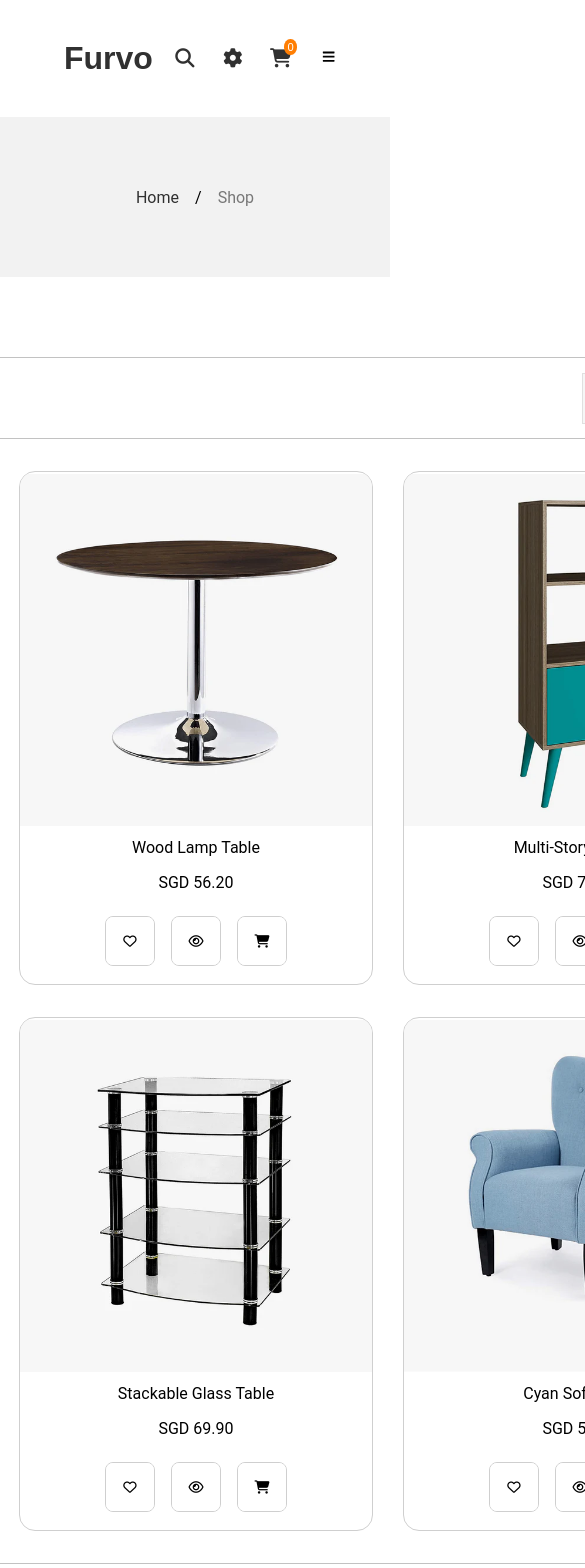
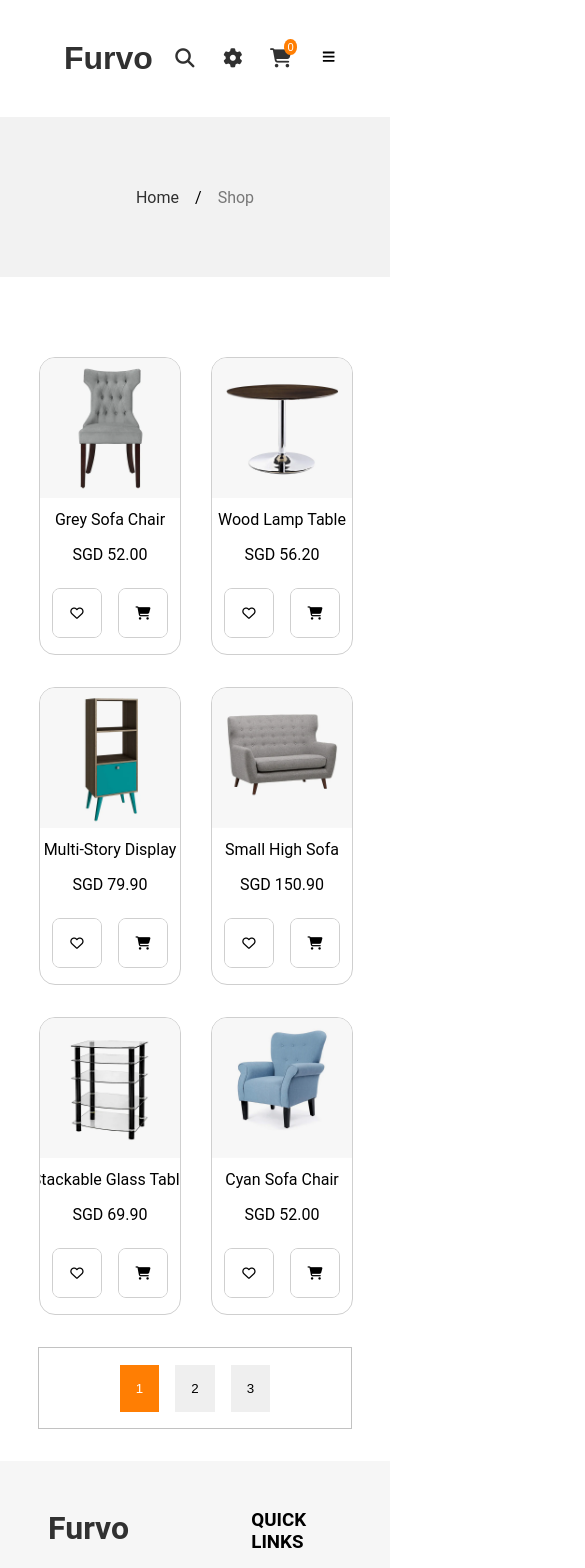
Before and after one commit to kab0o0m/Furniture-Ecommerce, a React (Create React App) app: page /Furniture-Ecommerce-Website/shop in a window 390 px wide. Shown: the top 1568 px of the page, 585 px wide, since content can reach past the window. Built offline with nearby package versions, Linux system fonts and the light colour scheme.

Commit message:
shop.js responsive

```diff
--- a/src/components/Navigation/Nav.css
+++ b/src/components/Navigation/Nav.css
@@ -164,12 +164,6 @@ nav div button i {
   align-items: center;
 }
 
-.nav-cart-display-title {
-  display: flex;
-  justify-content: center;
-  align-items: center;
-}
-
 .nav-cart-display-quantity {
   display: flex;
   align-items: center;
--- a/src/components/Shop/Shop.css
+++ b/src/components/Shop/Shop.css
@@ -29,7 +29,7 @@
 .shop-sort {
   display: flex;
   justify-content: space-between;
-  width: 70rem;
+  width: 80%;
   height: 5rem;
   align-items: center;
   border: 1px solid #c2c2c2;
@@ -57,6 +57,7 @@
   background-color: #FFFFFF;
   cursor: pointer;
 }
+
 .shop-sort i {
   background-color: #FFFFFF;
   padding: auto;
@@ -76,7 +77,7 @@
   grid-template-columns: repeat(3, 1fr);
   gap: 2rem;
   margin: 0 5rem 2rem 5rem;
-  width: 70rem;
+  width: 80%;
 }
 
 .shop-display-flex {
@@ -90,7 +91,6 @@
   align-items: center;
   justify-content: center;
   width: 100%;
-  height: 32rem;
   border: 1px solid #cfcfcf;
   border-radius: 1rem;
   overflow: hidden;
@@ -102,7 +102,7 @@
   align-items: center;
   margin: 0 0 2rem 0;
   padding: 0 1rem 0 0;
-  width: 70rem;
+  width: 80%;
   overflow: hidden;
 }
 
@@ -166,7 +166,7 @@
 .pages {
   display: flex;
   justify-content: center;
-  width: 70rem;
+  width: 80%;
   height: 5rem;
   align-items: center;
   border: 1px solid #c2c2c2;
@@ -299,3 +299,16 @@
   padding: 1rem;
   cursor: pointer;
 }
+
+/*For card display*/
+@media (max-width: 800px) {
+  .shop-display-grid {
+    grid-template-columns: repeat(2, 1fr)
+  }
+
+  .shop-display-grid .card-icons-2,
+  .shop-sort
+  {
+    display: none;
+  }
+}
```
